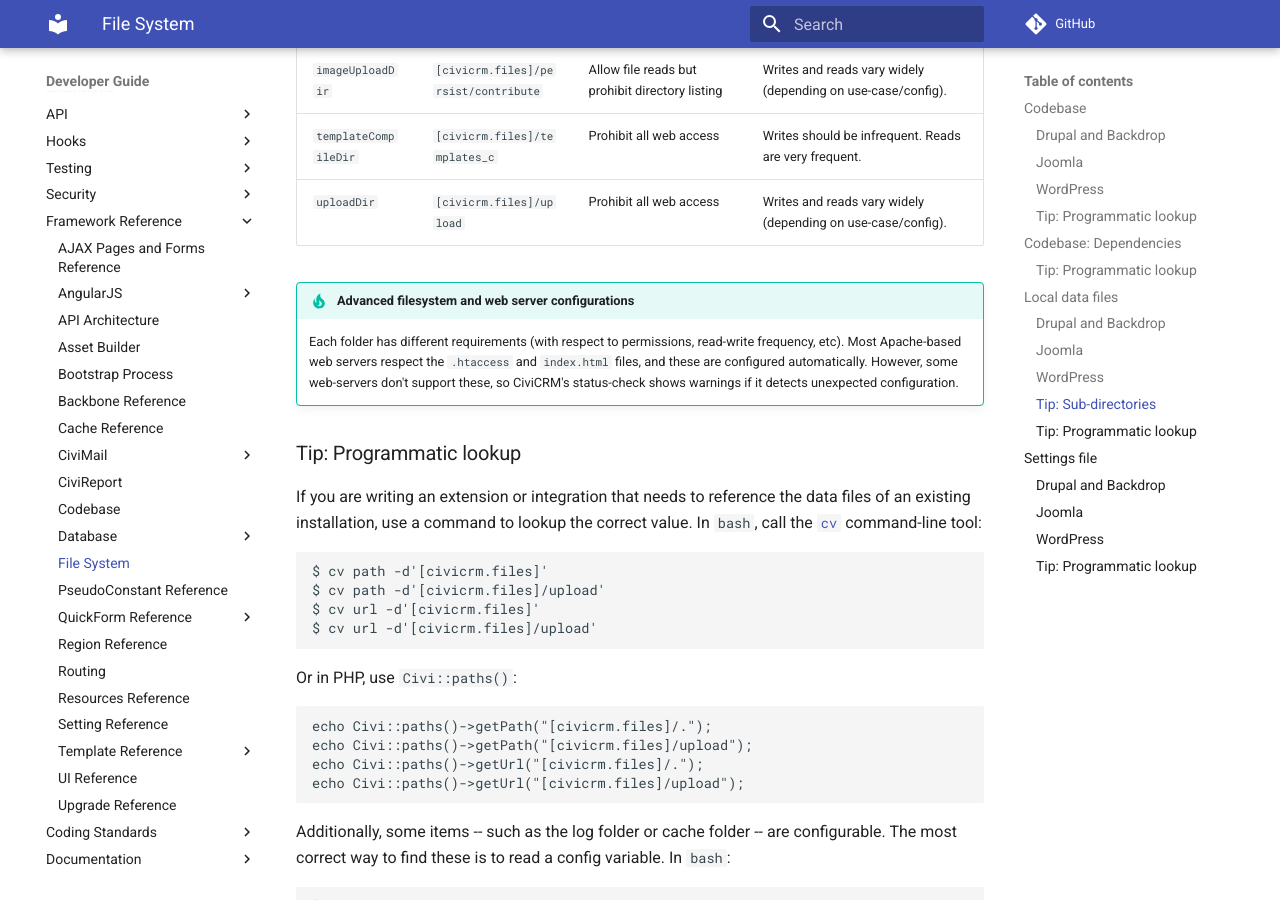
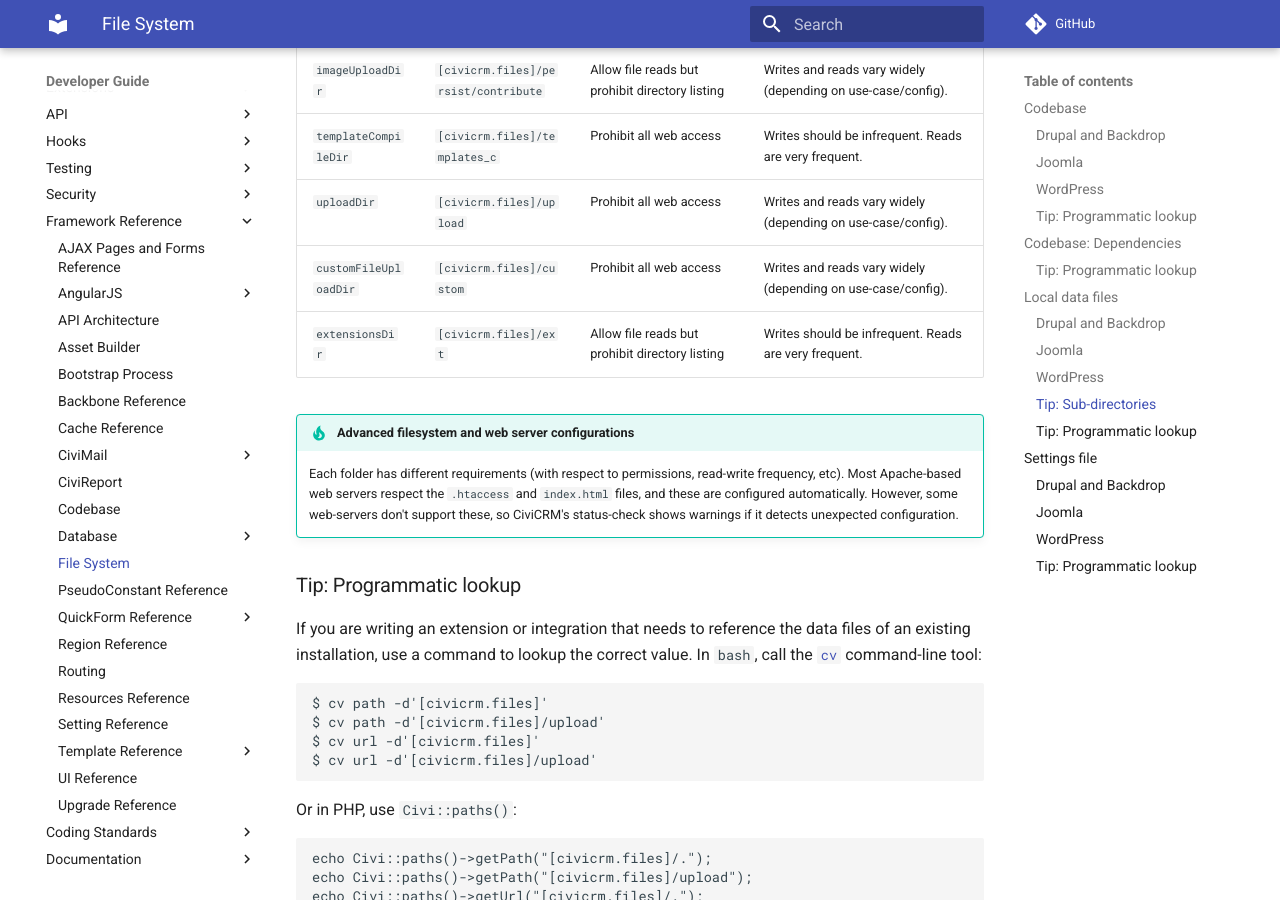
Before and after one commit to civicrm/civicrm-dev-docs, an MkDocs documentation site: the page built from docs/framework/filesystem.md, in a window 1280 px wide and 900 px high, scrolled down 3522 px. Built offline with MkDocs 1.6.1 and Material for MkDocs 9.7.7, drawn with Linux system fonts in a browser that asks for light colours; comment, search, counter and statistics services are not loaded; old or Windows-style settings are respelled for this version of MkDocs.

Commit message:
docs/framework/filesystem.md - Document more subdirs in [civicrm.files]

```diff
--- a/docs/framework/filesystem.md
+++ b/docs/framework/filesystem.md
@@ -167,6 +167,8 @@
 | `imageUploadDir`     | `[civicrm.files]/persist/contribute` | Allow file reads but prohibit directory listing | Writes and reads vary widely (depending on use-case/config).
 | `templateCompileDir` | `[civicrm.files]/templates_c`        | Prohibit all web access                         | Writes should be infrequent. Reads are very frequent.
 | `uploadDir`          | `[civicrm.files]/upload`             | Prohibit all web access                         | Writes and reads vary widely (depending on use-case/config).
+| `customFileUploadDir` | `[civicrm.files]/custom`            | Prohibit all web access                         | Writes and reads vary widely (depending on use-case/config).
+| `extensionsDir`      | `[civicrm.files]/ext`                | Allow file reads but prohibit directory listing | Writes should be infrequent. Reads are very frequent.
 
 !!! tip "Advanced filesystem and web server configurations"
 
```
